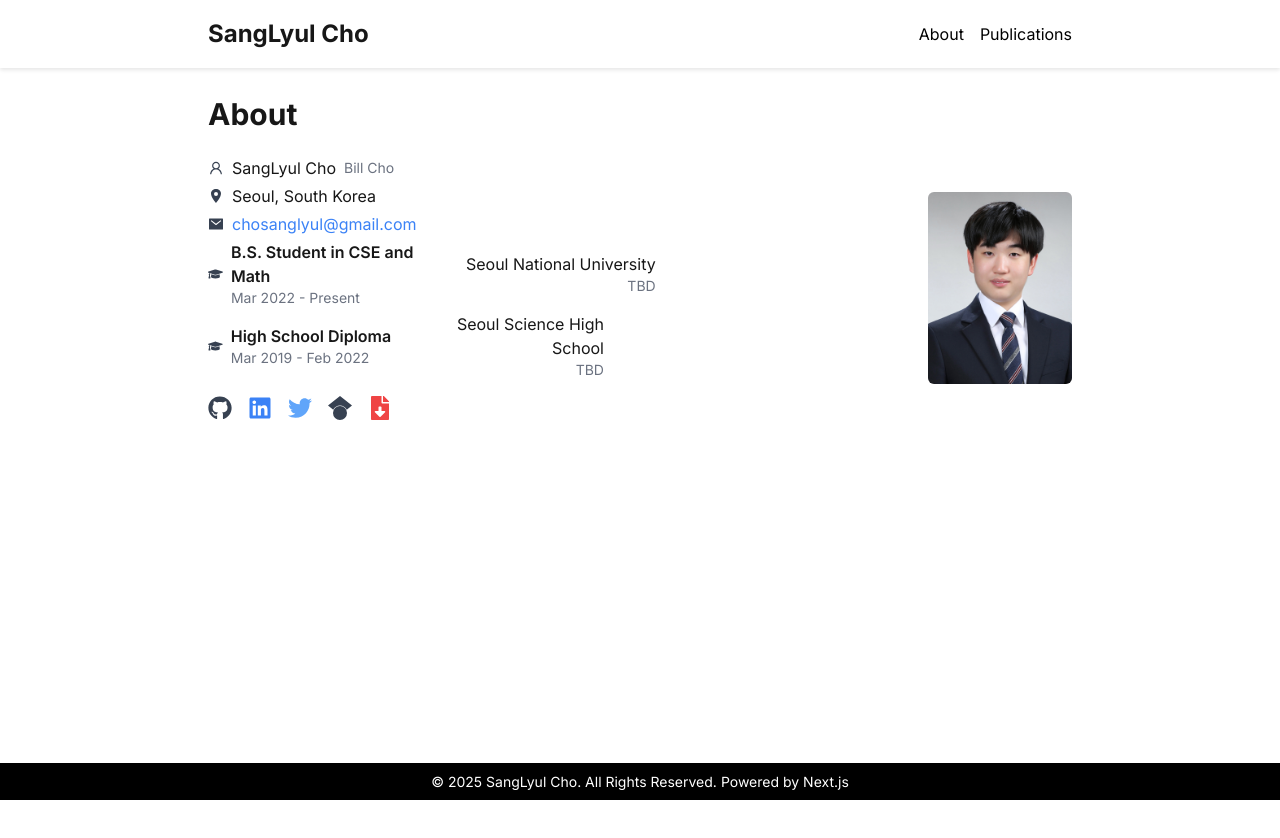
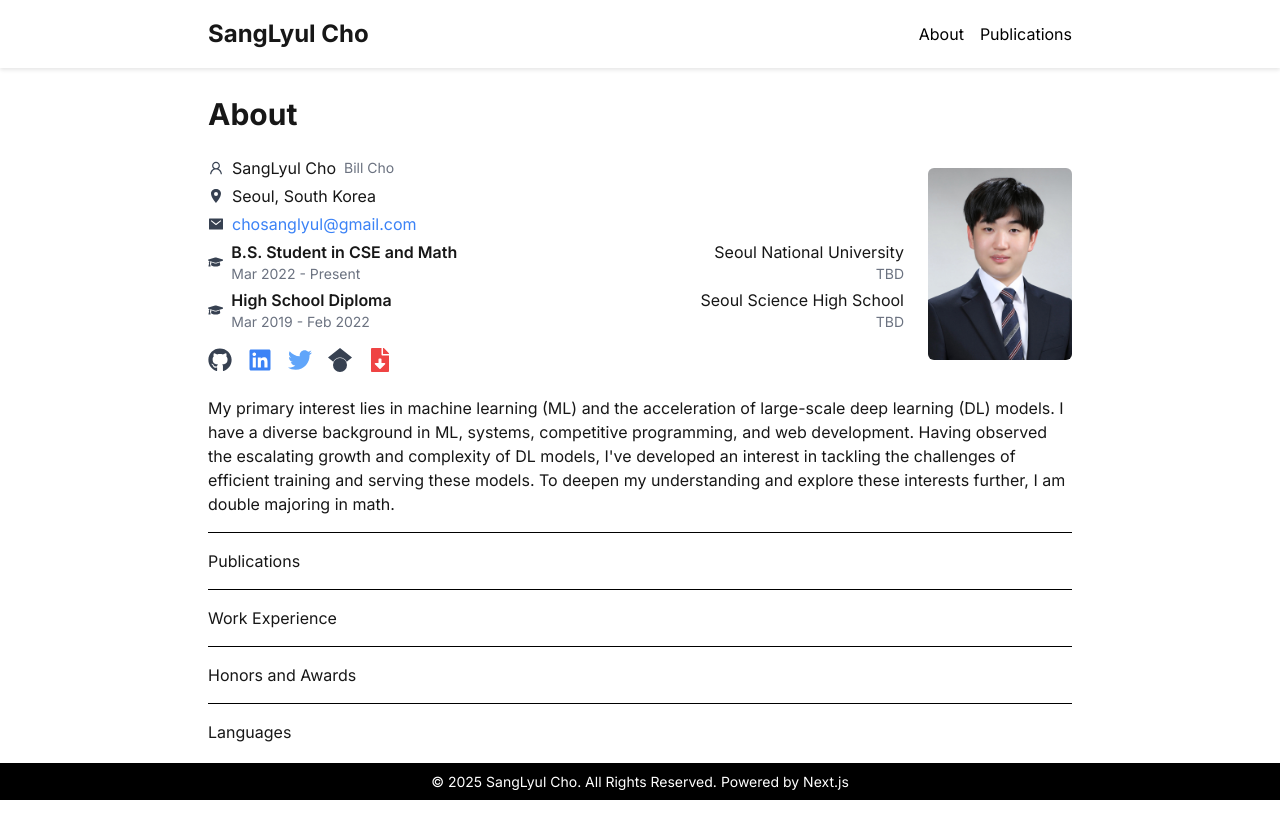
Before and after one commit to chosanglyul/billcho.net, a Next.js app: page /about in a window 1280 px wide. Before the commit the page ends 800 px from the top, so only its background shows below. Built offline with nearby package versions, Linux system fonts and the light colour scheme.

Commit message:
About to profile.josn

```diff
--- a/app/about/page.tsx
+++ b/app/about/page.tsx
@@ -1,10 +1,10 @@
-import Link from "next/link";
-import Image from "next/image";
+import Link from 'next/link';
+import Image from 'next/image';
 
 import { AiOutlineUser } from 'react-icons/ai';
-import { SiGooglescholar } from "react-icons/si";
-import { IoLocationSharp, IoMailSharp } from "react-icons/io5";
-import { FaGithub, FaLinkedin, FaTwitter, FaFileDownload, FaGraduationCap } from "react-icons/fa";
+import { SiGooglescholar } from 'react-icons/si';
+import { IoLocationSharp, IoMailSharp } from 'react-icons/io5';
+import { FaGithub, FaLinkedin, FaTwitter, FaFileDownload, FaGraduationCap } from 'react-icons/fa';
 
 import profileData from '@/public/profile.json';
 
@@ -12,7 +12,7 @@ interface Education {
   degree: string;
   school: string;
   duration: string;
-  gpa?: string;
+  gpa: string;
 };
 
 const name: string = profileData.name;
@@ -21,70 +21,80 @@ const education: Education[] = profileData.education.reverse();
 
 export default function Home() {
   return (
-    <main className="max-w-4xl mx-auto px-4 py-24">
-      <h1 className="text-3xl font-bold mb-6">About</h1>
+    <main className='max-w-4xl mx-auto px-4 py-24'>
+      <h1 className='text-3xl font-bold mb-6'>About</h1>
 
-      <div className="flex items-center justify-between mb-8 space-x-6">
-        <div className="flex flex-col space-y-4">
-          <div className="flex flex-col items-start space-y-1">
-            <p className="flex items-center space-x-2">
-              <AiOutlineUser className="text-gray-700" />
+      <div className='flex flex-col items-center space-y-6 w-full'>
+      <div className='flex items-center space-x-6 w-full'>
+        <div className='flex flex-col space-y-4 w-full'>
+          <div className='flex flex-col items-start space-y-1 w-full mr-6'>
+            <p className='flex items-center space-x-2'>
+              <AiOutlineUser className='text-gray-700' />
               <span>{name}</span>
-              <span className="block text-gray-500 text-sm">Bill Cho</span>
+              <span className='block text-gray-500 text-sm'>Bill Cho</span>
             </p>
-            <p className="flex items-center space-x-2">
-              <IoLocationSharp className="text-gray-700" />
+            <p className='flex items-center space-x-2'>
+              <IoLocationSharp className='text-gray-700' />
               <span>Seoul, South Korea</span>
             </p>
-            <p className="flex items-center space-x-2">
-              <IoMailSharp className="text-gray-700" />
-              <a href={`mailto:${email}`} className="text-blue-500 hover:underline">{email}</a>
+            <p className='flex items-center space-x-2'>
+              <IoMailSharp className='text-gray-700' />
+              <a href={`mailto:${email}`} className='text-blue-500 hover:underline'>{email}</a>
             </p>
 
             {education.map((edu, index) => (
-              <div key={index} className="flex items-center space-x-2">
-                <FaGraduationCap className="text-gray-700" />
-                <div className="w-1/2 text-left">
-                  <p className="flex items-center font-semibold">{edu.degree}</p>
-                  <p className="text-gray-500 text-sm">{edu.duration}</p>
+              <div key={index} className='flex items-center space-x-2 w-full'>
+                <FaGraduationCap className='text-gray-700' />
+                <div className='w-1/2 text-left'>
+                  <p className='flex items-center font-semibold'>{edu.degree}</p>
+                  <p className='text-gray-500 text-sm'>{edu.duration}</p>
                 </div>
-                <div className="w-1/2 text-right">
+                <div className='w-1/2 text-right'>
                   <p>{edu.school}</p>
-                  {edu.gpa && (
-                    <p className="text-gray-500 text-sm">{edu.gpa}</p>
-                  )}
+                  <p className='text-gray-500 text-sm'>{edu.gpa}</p>
                 </div>
               </div>
             ))}
           </div>
 
-          <div className="flex space-x-4 mt-3">
-            <Link href="https://github.com/chosanglyul" target="_blank" className="text-gray-700 hover:text-black text-2xl">
-              <FaGithub />
+          <div className='flex space-x-4 mt-3 text-2xl'>
+            <Link href='https://github.com/chosanglyul' target='_blank' rel='noopener noreferrer'>
+              <FaGithub className='text-gray-700 hover:text-black' />
             </Link>
-            <Link href="https://www.linkedin.com/in/" target="_blank" className="text-blue-500 hover:text-blue-700 text-2xl">
-              <FaLinkedin />
+            <Link href='https://www.linkedin.com/in/sanglyul-cho-69b553246' target='_blank' rel='noopener noreferrer'>
+              <FaLinkedin className='text-blue-500 hover:text-blue-700' />
             </Link>
-            <Link href="https://x.com/" target="_blank" className="text-blue-400 hover:text-blue-600 text-2xl">
-              <FaTwitter />
+            <Link href='https://x.com/_billcho' target='_blank' rel='noopener noreferrer'>
+              <FaTwitter className='text-blue-400 hover:text-blue-600' />
             </Link>
-            <Link href="https://scholar.google.com/citations?user=hwR7WVoAAAAJ" target="_blank" className="text-gray-700 hover:text-black text-2xl">
-              <SiGooglescholar />
+            <Link href='https://scholar.google.com/citations?user=hwR7WVoAAAAJ' target='_blank' rel='noopener noreferrer'>
+              <SiGooglescholar className='text-gray-700 hover:text-black' />
             </Link>
-            <Link href="/cv.pdf" target="_blank" className="text-red-500 hover:text-red-700 text-2xl">
-              <FaFileDownload />
+            <Link href='/cv.pdf' target='_blank' rel='noopener noreferrer'>
+              <FaFileDownload className='text-red-500 hover:text-red-700' />
             </Link>
           </div>
         </div>
 
-        <Image
-          src="/chosanglyul.jpg"
-          alt="Profile"
-          className="w-36 h-48 rounded-md"
-          width={144}
-          height={192}
-        />
+        <Image src='/chosanglyul.jpg' alt='Profile' className='w-36 h-48 rounded-md' width={144} height={192} />
       </div>
+      <div>
+        My primary interest lies in machine learning (ML) and the acceleration of large-scale deep learning (DL) models. I have a diverse background in ML, systems, competitive programming, and web development. Having observed the escalating growth and complexity of DL models, I've developed an interest in tackling the challenges of efficient training and serving these models. To deepen my understanding and explore these interests further, I am double majoring in math.
+      </div>
+      </div>
+
+      <hr className='my-4 border-black' />
+      <h2>Publications</h2>
+
+      <hr className='my-4 border-black' />
+      <h2>Work Experience</h2>
+
+      <hr className='my-4 border-black' />
+      <h2>Honors and Awards</h2>
+
+      <hr className='my-4 border-black' />
+      <h2>Languages</h2>
+
     </main>
   );
 }
--- a/app/layout.tsx
+++ b/app/layout.tsx
@@ -1,6 +1,6 @@
-import "@/styles/globals.css";
+import '@/styles/globals.css';
 
-import React from "react";
+import React from 'react';
 import type { Metadata } from 'next';
 import { Inter } from 'next/font/google';
 
@@ -10,7 +10,7 @@ import profileData from '@/public/profile.json';
 
 export const metadata: Metadata = {
   title: profileData.name,
-  description: "Homepage of SangLyul Cho",
+  description: `${profileData.name}: ${profileData.about}`,
   icons: { icon: 'favicon.ico', },
 };
 
@@ -18,7 +18,7 @@ const inter = Inter({ subsets: ['latin'] });
 
 const RootLayout: React.FC<{ children: React.ReactNode }> = ({ children }) => {
   return (
-    <html lang="en">
+    <html lang='en'>
       <body className={inter.className}>
         <Header />
         {children}
--- a/public/profile.json
+++ b/public/profile.json
@@ -1,6 +1,7 @@
 {
   "name": "SangLyul Cho",
   "email": "chosanglyul@gmail.com",
+  "about": "Co-designing efficient deep learning algorithm and software.",
   "education": [
     {
       "degree": "High School Diploma",
```
